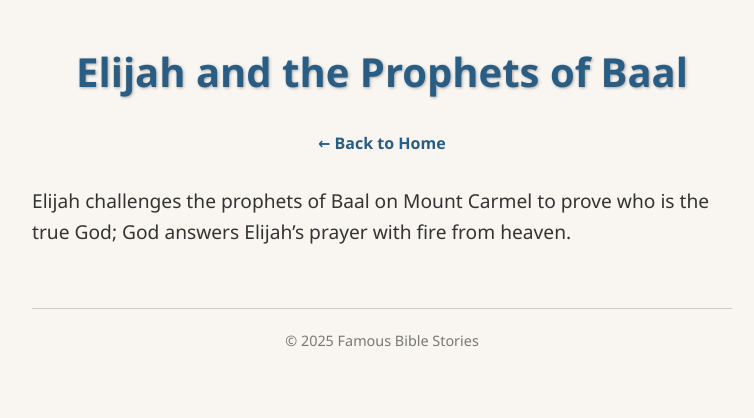
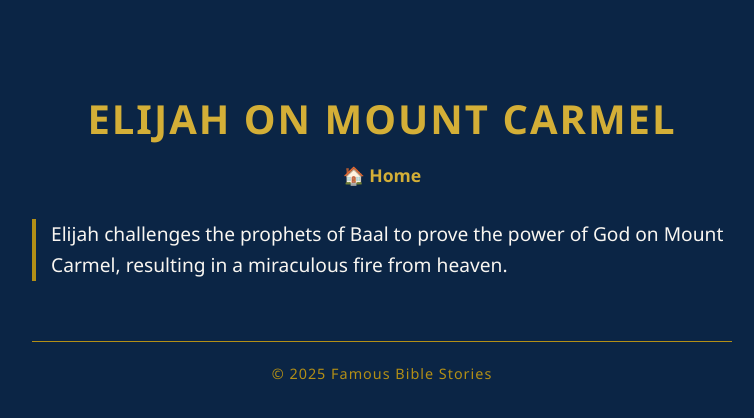
Before and after one commit to redheadliterature/Bible-Camp, a plain HTML site: page elijah-mount-carmel.html in a window 1280 px wide. Shown: the whole page, without its empty margins (258-1012 px from the left). Drawn offline with Linux system fonts and the light colour scheme.

Commit message:
Update elijah-mount-carmel.html

```diff
--- a/elijah-mount-carmel.html
+++ b/elijah-mount-carmel.html
@@ -2,24 +2,68 @@
 <html lang="en">
 <head>
   <meta charset="UTF-8" />
-  <title>Elijah and the Prophets of Baal - Famous Bible Stories</title>
+  <title>Elijah on Mount Carmel - Famous Bible Stories</title>
   <style>
-    body { font-family: 'Segoe UI', Tahoma, Geneva, Verdana, sans-serif; max-width: 700px; margin: 40px auto; padding: 0 20px; background-color: #f9f6f1; color: #333; line-height: 1.6; }
-    header { text-align: center; margin-bottom: 30px; }
-    h1 { color: #2a5d84; font-size: 2.5em; font-weight: 700; text-shadow: 1px 1px 3px #aaa; }
-    nav a { color: #2a5d84; text-decoration: none; font-weight: 600; border-bottom: 1.5px solid transparent; transition: 0.3s; }
-    nav a:hover { color: #740001; border-bottom: 1.5px solid #740001; }
-    section.summary { font-size: 1.2em; margin-top: 20px; }
-    footer { margin-top: 60px; text-align: center; font-size: 0.9em; color: #777; border-top: 1px solid #ccc; padding-top: 20px; }
+    body {
+      font-family: 'Segoe UI', Tahoma, Geneva, Verdana, sans-serif;
+      max-width: 700px;
+      margin: 40px auto;
+      padding: 20px;
+      background-color: #0B2545;
+      color: #F9F6F1;
+      line-height: 1.6;
+    }
+    header {
+      text-align: center;
+      margin-bottom: 30px;
+    }
+    h1 {
+      color: #D4AF37;
+      font-size: 2.5em;
+      text-transform: uppercase;
+      letter-spacing: 2px;
+      margin-bottom: 10px;
+    }
+    nav {
+      text-align: center;
+      margin-bottom: 20px;
+    }
+    nav a {
+      color: #D4AF37;
+      text-decoration: none;
+      font-weight: 700;
+      font-size: 1.1em;
+      transition: color 0.3s ease;
+    }
+    nav a:hover {
+      color: #F0D94E;
+    }
+    section.summary {
+      font-size: 1.2em;
+      border-left: 4px solid #B38F16;
+      padding-left: 15px;
+      margin-top: 20px;
+    }
+    footer {
+      margin-top: 60px;
+      text-align: center;
+      font-size: 0.9em;
+      color: #B38F16;
+      border-top: 1px solid #B38F16;
+      padding-top: 20px;
+      letter-spacing: 1px;
+    }
   </style>
 </head>
 <body>
   <header>
-    <h1>Elijah and the Prophets of Baal</h1>
-    <nav><a href="index.html">← Back to Home</a></nav>
+    <h1>Elijah on Mount Carmel</h1>
+    <nav>
+      <a href="index.html">🏠 Home</a>
+    </nav>
   </header>
   <section class="summary">
-    <p>Elijah challenges the prophets of Baal on Mount Carmel to prove who is the true God; God answers Elijah’s prayer with fire from heaven.</p>
+    <p>Elijah challenges the prophets of Baal to prove the power of God on Mount Carmel, resulting in a miraculous fire from heaven.</p>
   </section>
   <footer>
     &copy; 2025 Famous Bible Stories
```
